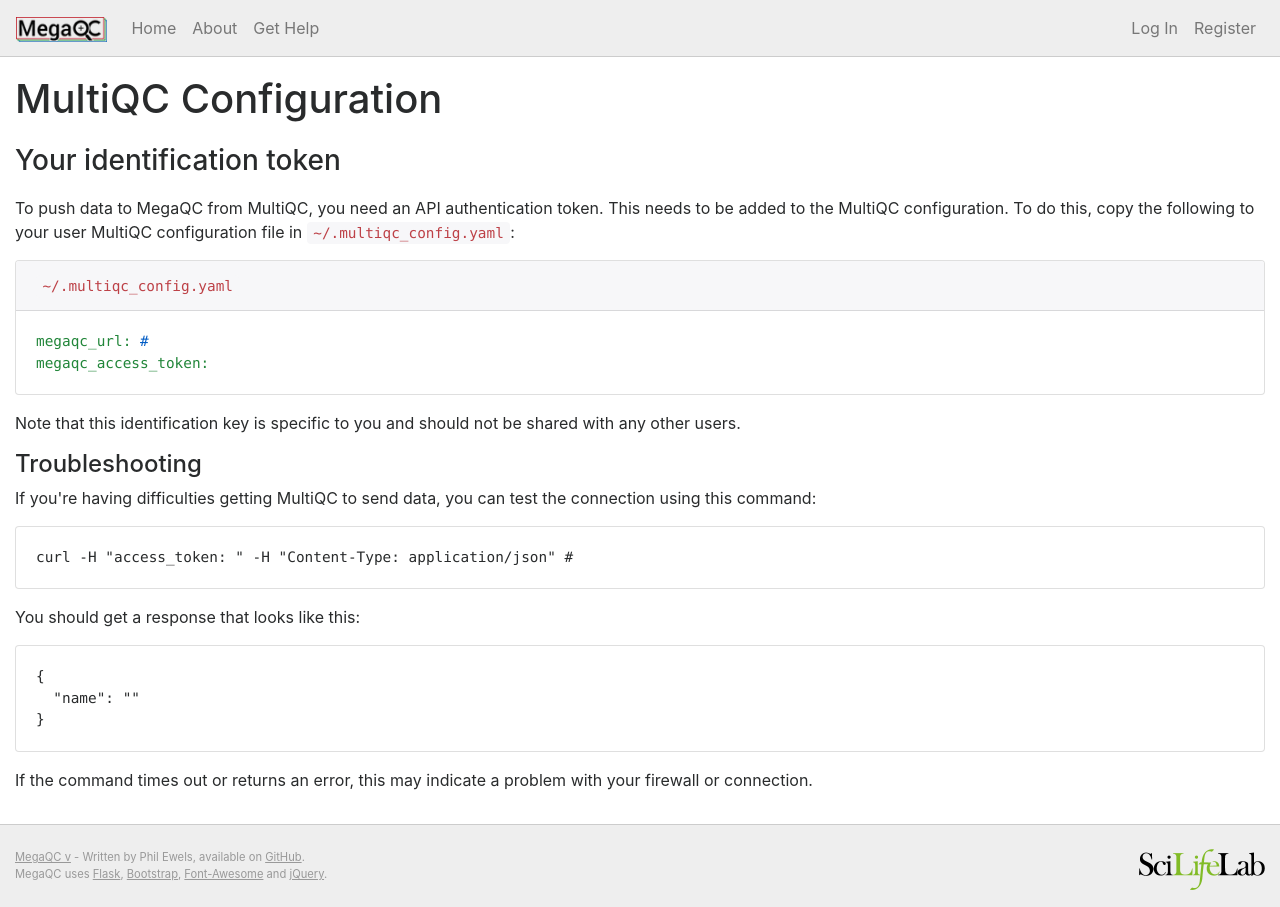
After one commit to MultiQC/MegaQC, a Python web app: template megaqc/templates/users/multiqc_config.html in a window 1280 px wide. The commit adds this page. Run offline with Jinja, Linux system fonts and the light colour scheme; the template is opened without the code that fills it, so the values that code supplies are empty.

Commit message:
Split up the members page into separate sections. More styling.

```diff
--- a/megaqc/api/views.py
+++ b/megaqc/api/views.py
@@ -15,13 +15,13 @@ from functools import  wraps
 api_blueprint = Blueprint('api', __name__, static_folder='../static')
 
 
-#decorator to handle api authentication
+# decorator to handle api authentication
 def check_user(function):
     @wraps(function)
     def user_wrap_function(*args, **kwargs):
         user = User.query.filter_by(api_token=request.headers.get("access_token")).first()
         if not user:
-            abort(403) #if no user, abort the request with 403
+            abort(403) # if no user, abort the request with 403
         kwargs['user'] = user
         return function(*args, **kwargs) #else add "user" to kwargs so it can be used in the request handling
     return user_wrap_function
@@ -31,7 +31,7 @@ def check_admin(function):
     def user_wrap_function(*args, **kwargs):
         user = User.query.filter_by(api_token=request.headers.get("access_token")).first()
         if not user or not user.is_admin:
-            abort(403) #if no user, abort the request with 403
+            abort(403) # if no user, abort the request with 403
         kwargs['user'] = user
         return function(*args, **kwargs) #else add "user" to kwargs so it can be used in the request handling
     return user_wrap_function
--- a/megaqc/public/views.py
+++ b/megaqc/public/views.py
@@ -35,7 +35,7 @@ def login():
     if request.method == 'POST':
         if form.validate_on_submit():
             login_user(form.user)
-            flash('Welcome {}! You are logged in.'.format(current_user.first_name), 'success')
+            flash('Welcome {}! You are now logged in.'.format(current_user.first_name), 'success')
             redirect_url = request.args.get('next') or url_for('public.home')
             return redirect(redirect_url)
         else:
@@ -58,7 +58,7 @@ def register():
     if form.validate_on_submit():
         user_id = (db.session.query(func.max(User.user_id)).scalar() or 0)+1
         User.create(user_id=user_id, username=form.username.data, email=form.email.data, password=form.password.data, first_name=form.first_name.data, last_name=form.last_name.data, active=True)
-        flash('Thank you for registering. You can now log in.', 'success')
+        flash('Thanks for registering! You can now <a href="{}">log in</a>.'.format(url_for('public.login')), 'success')
         return redirect(url_for('public.home'))
     else:
         flash_errors(form)
--- a/megaqc/static/css/main.css
+++ b/megaqc/static/css/main.css
@@ -20,6 +20,12 @@ h1, h2, h3 {
   margin: 20px 0;
 }
 
+body {
+    background-color: #EEEEEE;
+}
+.page-content {
+    background-color: #FFFFFF;
+}
 nav.navbar {
     margin-bottom: 1rem;
     background-color: #eeeeee;
--- a/megaqc/templates/layout.html
+++ b/megaqc/templates/layout.html
@@ -19,11 +19,10 @@
 </head>
 
 <body>
+<div class="page-content">
 {% block body %}
 
-  {% with form=form  %}
   {% include "nav.html" %}
-  {% endwith %}
 
   {% if self.header() %}<header>{% block header %}{% endblock %}</header>{% endif %}
   <div class="{% block content_class %}container-fluid{% endblock content_class %}">
@@ -43,17 +42,19 @@
 
       {% block content %}{% endblock %}
 
-  </div><!-- /.container -->
+  </div><!-- /.container-fluid -->
 
 
   {% include "footer.html" %}
 
-  <!-- JavaScript -->
-  <script type="text/javascript" src="/static/js/jquery-3.2.1.min.js"></script>
-  <script type="text/javascript" src="/static/js/tether.min.js"></script>
-  <script type="text/javascript" src="/static/js/bootstrap.min.js"></script>
-  {% block js %}{% endblock %}
+{% endblock %}
+</div><!-- /.page-content -->
 
-{% endblock %}
+<!-- JavaScript -->
+<script type="text/javascript" src="/static/js/jquery-3.2.1.min.js"></script>
+<script type="text/javascript" src="/static/js/tether.min.js"></script>
+<script type="text/javascript" src="/static/js/bootstrap.min.js"></script>
+{% block js %}{% endblock %}
+
 </body>
 </html>
--- a/megaqc/templates/nav.html
+++ b/megaqc/templates/nav.html
@@ -32,7 +32,9 @@
           Welcome {{ current_user.first_name }}
         </a>
         <div class="dropdown-menu dropdown-menu-right" aria-labelledby="navbarUserDropdown">
-          <a class="dropdown-item" href="{{ url_for('user.members') }}">Your Profile</a>
+          <a class="dropdown-item" href="{{ url_for('user.profile') }}">Your Profile</a>
+          <a class="dropdown-item" href="{{ url_for('user.multiqc_config') }}">MultiQC Configuration</a>
+          <a class="dropdown-item" href="{{ url_for('user.change_password') }}">Change Password</a>
           {% if current_user.is_admin %}
           <a class="dropdown-item" href="{{ url_for('user.admin_panel') }}">Admin Panel</a>
           {% endif %}
--- a/megaqc/templates/users/admin.html
+++ b/megaqc/templates/users/admin.html
@@ -13,7 +13,7 @@
         <th>Email</th>
         <th>First Name</th>
         <th>Last Name</th>
-        <th>Api Token</th>
+        <th>API Token</th>
         <th>Active</th>
         <th>Admin</th>
         <th>Update</th>
--- /dev/null
+++ b/megaqc/templates/users/multiqc_config.html
@@ -0,0 +1,34 @@
+
+{% extends "layout.html" %}
+{% block content %}
+  <h1>MultiQC Configuration</h1>
+
+  <h3 class="mt-4">Your identification token</h3>
+  <p>To push data to MegaQC from MultiQC, you need an API authentication token. This needs to be added
+    to the MultiQC configuration. To do this, copy the following to your user MultiQC configuration
+    file in <code>~/.multiqc_config.yaml</code>:</p>
+  <div class="card mb-3">
+    <div class="card-header">
+      <code>~/.multiqc_config.yaml</code>
+    </div>
+    <div class="card-block">
+      <pre class="mb-0"><code><span style="color:#22863a;">megaqc_url:</span> <span style="color:#005cc5;">{{url_for('api.handle_multiqc_data', _external=True)}}<br><span style="color:#22863a;">megaqc_access_token:</span> <span style="color:#005cc5;">{{current_user.api_token}}</span></code></pre>
+    </div>
+  </div>
+  <p>Note that this identification key is specific to you and should not be shared with any other users.</p>
+
+  <h4>Troubleshooting</h4>
+  <p>If you're having difficulties getting MultiQC to send data, you can test the connection using this command:</p>
+  <div class="card mb-3">
+    <div class="card-block">
+      <pre class="mb-0"><code>curl -H "access_token: {{current_user.api_token}}" -H "Content-Type: application/json" {{url_for('api.test', _external=True)}}</code></pre>
+    </div>
+  </div>
+  <p>You should get a response that looks like this:</p>
+  <div class="card mb-3">
+    <div class="card-block">
+      <pre class="mb-0"><code>{<br>  "name": "{{current_user.username}}"<br>}</code></pre>
+    </div>
+  </div>
+  <p>If the command times out or returns an error, this may indicate a problem with your firewall or connection.</p>
+{% endblock %}
```
Also changed, not shown: megaqc/templates/users/change_password.html (renamed from megaqc/templates/users/members.html, +1 -11 lines), megaqc/templates/users/profile.html (added, +21 -0 lines), megaqc/user/views.py (+15 -3 lines).
